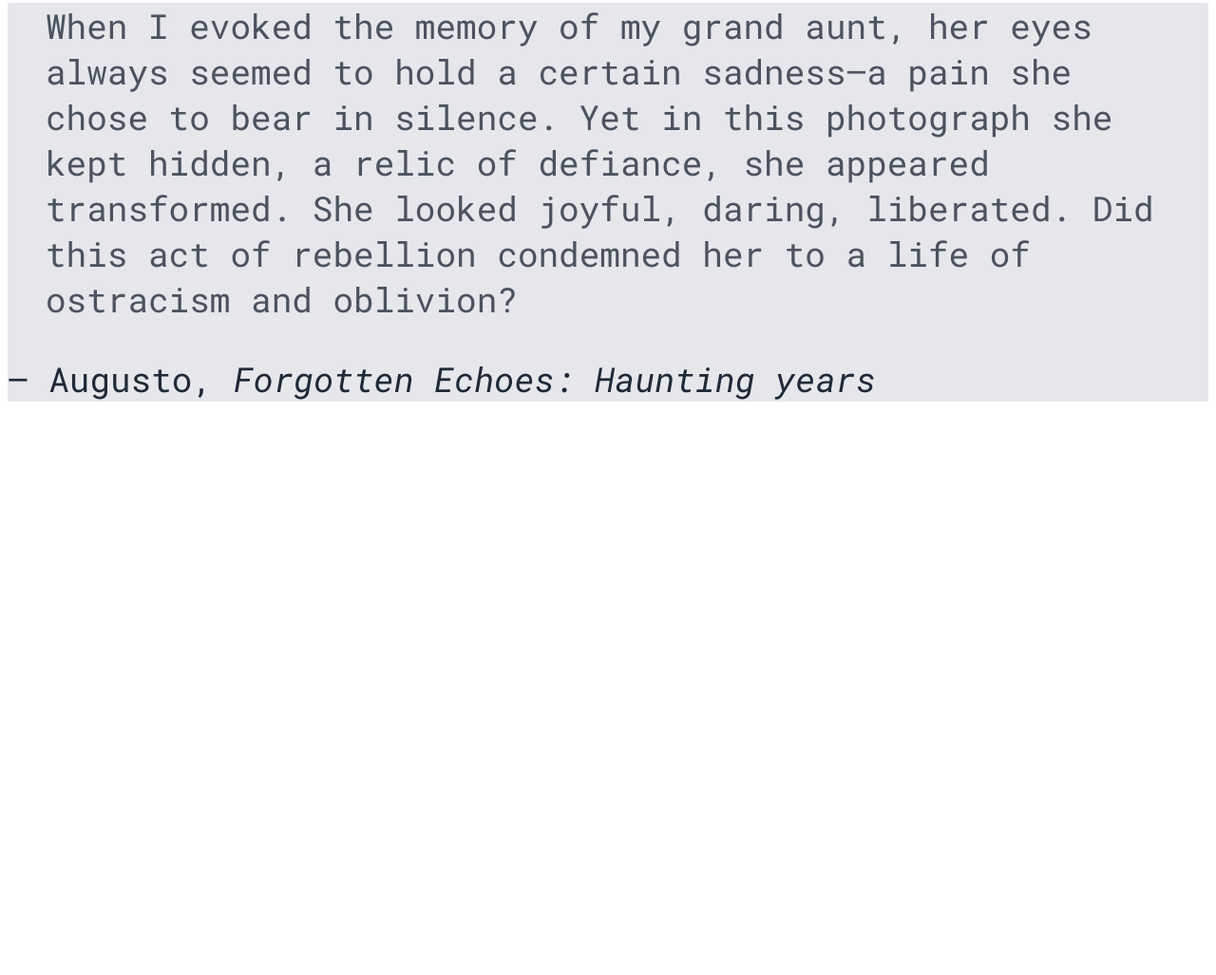
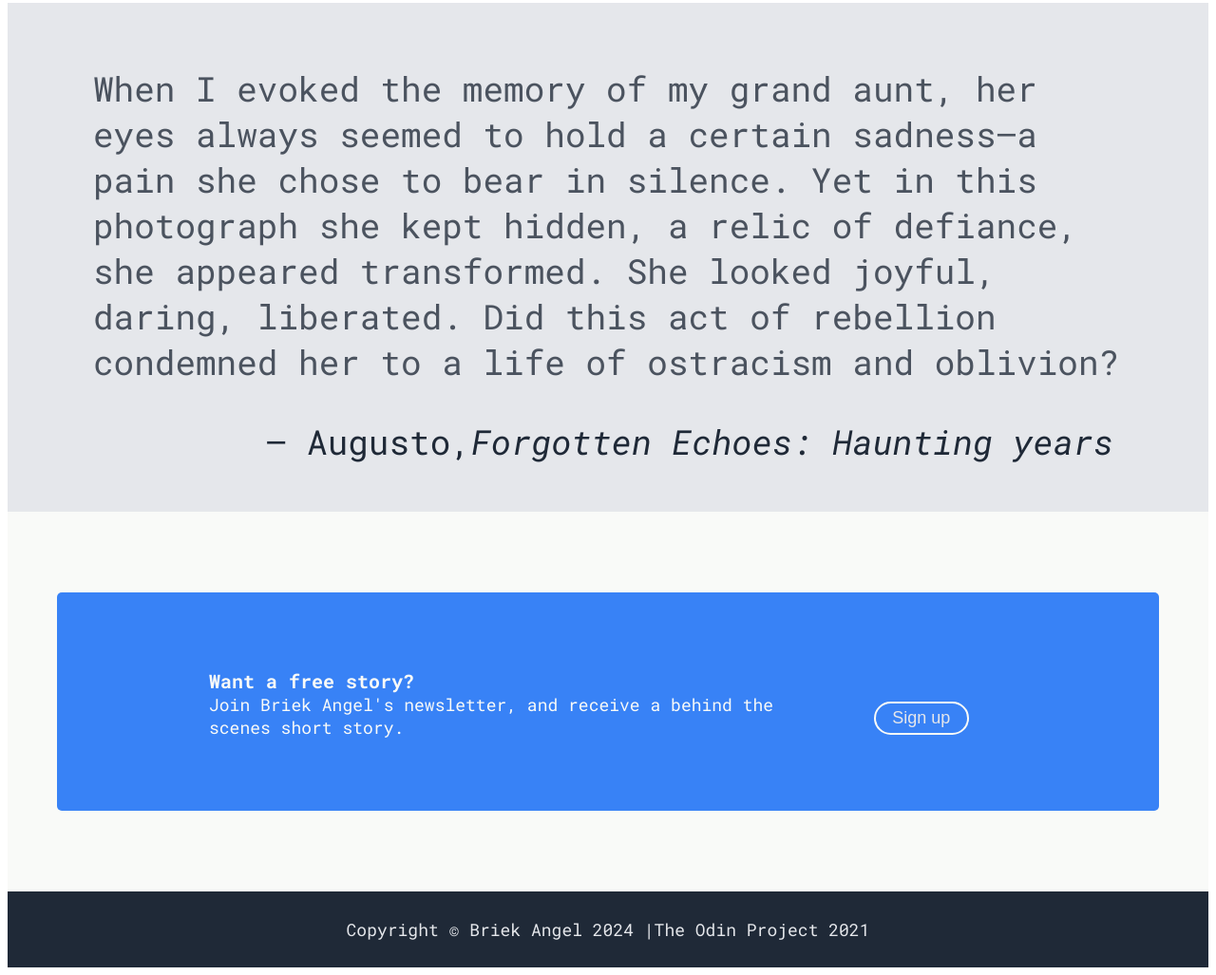
Before and after one commit to alvarosanabriar/landing_page, a plain HTML site: page index.html in a window 1280 px wide. Shown: the part 1019-2046 px from the top of the page at 95% size. Before the commit the page ends 1450 px from the top, so only its background shows below. Drawn offline with Linux system fonts and the light colour scheme.

Commit message:
Finalize signup section and footer
Finished the last two sections of the page

```diff
--- a/index.html
+++ b/index.html
@@ -61,8 +61,18 @@
       <figcaption> &mdash; Augusto, <cite>Forgotten Echoes: Haunting years</cite> </figcaption>
     </div>
 
-    <div class="signup"></div>
-    <footer></footer>
-</body>
+    <div class="newsletter">
+      <div class="sign-box">
+        <div class="signup"> Want a free story? </div>
+        <div class="call">
+          <div class="signup-text"> Join Briek Angel's newsletter, and receive a behind the scenes short story. </div>
+          <button class="secondcall"> <a href="https://google.com"> Sign up </a> </button>
+        </div>
+      </div>
+    </div>
+
+    <footer> Copyright © Briek Angel 2024 |The Odin Project 2021 </footer>
+
+  </body>
 
 </html>
--- a/style.css
+++ b/style.css
@@ -21,7 +21,8 @@ header .logo {
     font-weight: 900;
 }
 
-.desc {
+.desc,
+footer {
     font-size: 18px;
     color: #E5E7EB;
 }
@@ -59,6 +60,18 @@ button {
 .quote figcaption {
     color: #1F2937;
     font: bold;
+}
+
+.signup {
+  font-size: 20px;
+  font-weight: bold;
+  color: #F9FAF8;
+}
+
+.call,
+button.secondcall {
+  font-size: 18px;
+  color: #F9FAF8;
 }
 
 /* sections */
@@ -126,3 +139,57 @@ a {
     border: 3px solid #3882F6;
     border-radius: 25px;
   }
+
+  .quote {
+    display: flex;
+    flex-direction: column;
+    justify-content: center;
+    padding: 30px 50px 50px;
+  }
+
+  figcaption {
+    display: flex;
+    justify-content: flex-end;
+    padding-right: 50px;
+  }
+
+  .newsletter {
+    background-color: #F9FAF8;
+    display: flex;
+    justify-content: center;
+    align-items: center;
+    height: 400px;
+    }
+
+  .sign-box {
+    background-color: #3882F6;
+    margin: auto;
+    border-radius: 5px;
+    padding: 80px 200px 0 160px;
+    display: flex;
+    flex-direction: column;
+    justify-items: center;
+    font-size: 18px;
+    width: 800px;
+    height: 150px;
+  }
+
+  .call {
+    display: flex;
+    gap: 40px;
+    align-items: center;
+  }
+
+  button.secondcall {
+    border: 2px solid #F9FAF8;
+    border-radius: 25px;
+    text-align: center;
+  }
+
+  footer {
+    margin-top: auto;
+    display: flex;
+    justify-content: center;
+    align-items: center;
+    height: 80px;
+  }
```
